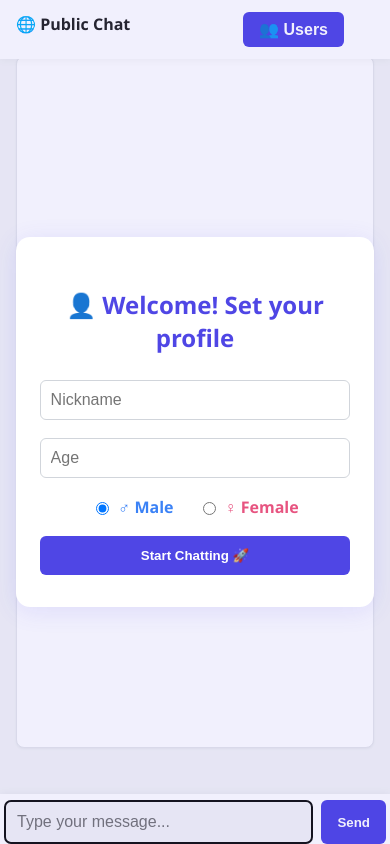
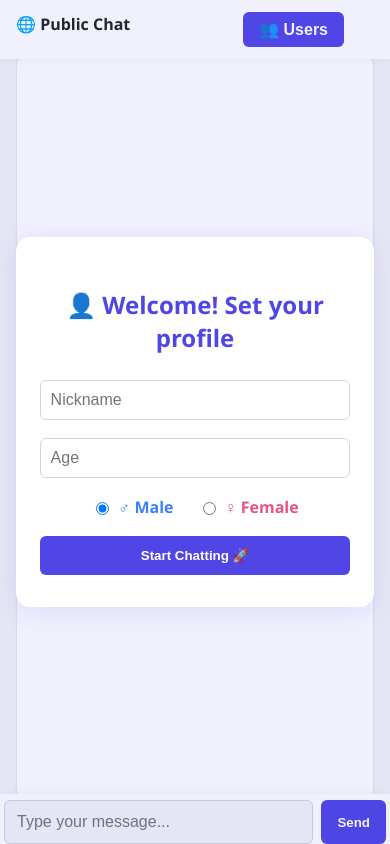
Before and after one commit to Roshan-Pokharel/anonymous_chatBot, a website: page public/index.html in a window 390 px wide. Drawn offline with nearby package versions, Linux system fonts and the light colour scheme; no server answers.

Commit message:
index amd style change

```diff
--- a/public/index.html
+++ b/public/index.html
@@ -43,7 +43,7 @@
         flex: 1;
         display: flex;
         flex-direction: column;
-        padding: 16px;
+        padding: 16px; /* Default desktop padding */
         position: relative; /* For proper positioning of children */
         overflow: hidden; /* Prevent #chat scroll, #messages will scroll */
       }
@@ -60,6 +60,7 @@
         border: 1px solid #e5e7eb;
         border-radius: 8px;
         box-shadow: 0 1px 3px rgba(0, 0, 0, 0.05);
+        /* Will have dynamic padding-bottom added by JS */
       }
       .msg {
         display: flex;
@@ -182,27 +183,21 @@
           padding: 12px 16px; /* Consistent padding */
         }
         #chat {
-          /* Adjust for fixed topBar and fixed form */
-          padding: 0 16px; /* Remove top/bottom padding here */
+          padding: 0 16px; /* Remove top/bottom padding here for mobile */
           padding-top: calc(
             56px + env(safe-area-inset-top, 0px)
           ); /* Top padding to clear topBar */
-          /* IMPORTANT: Calculate bottom padding to match the exact height of the form + safe area */
-          /* Form height (approx 44px for input + 12px button padding + 8px top/bottom form padding) + safe-area */
-          padding-bottom: calc(
-            (8px + 40px + 40px + 8px) + env(safe-area-inset-bottom, 0px)
-          ); /* Adjust this value if input/button sizes change */
           flex: 1; /* Allow #chat to take all available space */
           display: flex;
           flex-direction: column;
         }
         #roomTitle {
-          /* No specific padding-top here as #chat now handles it */
           margin-bottom: 12px;
         }
         #messages {
           flex: 1; /* Ensure messages takes all available space between title and form */
           min-height: 0; /* Important for flex items to shrink */
+          /* Dynamic padding-bottom will be set by JS */
         }
         #form {
           flex-direction: row;
--- a/public/script.js
+++ b/public/script.js
@@ -21,6 +21,10 @@ let myId = null;
 let myGender = "male";
 let myNickname = "";
 let myAge = null;
+
+// Store initial viewport height to detect keyboard
+let initialViewportHeight = window.innerHeight;
+let isKeyboardOpen = false;
 
 function showUserModal() {
   userModal.style.display = "flex";
@@ -131,24 +135,84 @@ socket.on("room history", (msgs) => {
   }, 150); // Small delay to allow rendering
 });
 
-// Listen for window resize events (triggered by keyboard on mobile)
-window.addEventListener("resize", () => {
-  setTimeout(() => {
-    scrollToBottom();
-  }, 200); // Give layout time to settle after resize
+// --- KEYBOARD HANDLING LOGIC ---
+const adjustChatPadding = () => {
+  // Only apply this logic on smaller screens (mobile)
+  if (window.innerWidth > 768) {
+    messages.style.paddingBottom = ""; // Reset for desktop
+    return;
+  }
+
+  const currentViewportHeight = window.innerHeight;
+  const keyboardHeightEstimate = initialViewportHeight - currentViewportHeight;
+  const formHeight = form.offsetHeight; // Get current height of the form
+
+  // A small threshold to account for minor resizes not related to keyboard
+  const threshold = 100;
+
+  if (keyboardHeightEstimate > threshold) {
+    // Keyboard is likely open
+    isKeyboardOpen = true;
+    // Set padding-bottom of messages to clear the keyboard + form + a little extra
+    messages.style.paddingBottom = `${
+      keyboardHeightEstimate + formHeight + 10
+    }px`;
+    // Also scroll the input into view to ensure it's not hidden
+    input.scrollIntoView({ behavior: "smooth", block: "end" });
+  } else {
+    // Keyboard is likely closed
+    isKeyboardOpen = false;
+    // Reset padding-bottom. Add the original fixed form height + safe area.
+    // We assume the form's height on mobile is roughly 72px (from its padding in CSS) + safe area.
+    // This value must match the form's height in CSS when no keyboard is present.
+    const defaultFormBottomSpace = formHeight; // Use actual form height
+    const safeAreaBottom =
+      parseFloat(
+        getComputedStyle(document.documentElement).getPropertyValue(
+          "--sa-b",
+          "0"
+        )
+      ) || 0; // Fallback if env() not supported
+    messages.style.paddingBottom = `${
+      defaultFormBottomSpace + safeAreaBottom + 10
+    }px`; // Add a small buffer too
+  }
+  scrollToBottom(); // Always scroll to bottom after adjustment
+};
+
+// Initial setup to capture viewport height and set base padding
+window.addEventListener("load", () => {
+  initialViewportHeight = window.innerHeight; // Capture initial height
+  adjustChatPadding(); // Set initial padding
+  scrollToBottom(); // Initial scroll
 });
 
-// Input focus listener for mobile keyboard adjustment
+// Listen for input focus (keyboard likely to appear)
 input.addEventListener("focus", () => {
+  // Use a small timeout to allow keyboard to start appearing
   setTimeout(() => {
-    scrollToBottom();
-  }, 300); // Give virtual keyboard time to appear and layout to adjust
+    adjustChatPadding();
+  }, 100);
 });
 
-// Initial scroll when the page loads
-window.addEventListener("load", () => {
-  scrollToBottom();
+// Listen for input blur (keyboard likely to disappear)
+input.addEventListener("blur", () => {
+  // Use a small timeout to allow keyboard to fully disappear
+  setTimeout(() => {
+    adjustChatPadding();
+  }, 100);
 });
+
+// Listen for window resize (keyboard appearance/disappearance triggers this)
+// Debounce to prevent excessive calls during rapid resizing
+let resizeTimeout;
+window.addEventListener("resize", () => {
+  clearTimeout(resizeTimeout);
+  resizeTimeout = setTimeout(() => {
+    adjustChatPadding();
+  }, 200); // Debounce time
+});
+// --- END KEYBOARD HANDLING LOGIC ---
 
 function getGenderSymbol(gender) {
   return gender === "female" ? "♀" : "♂";
@@ -251,8 +315,3 @@ allUsersModal.addEventListener("click", (e) => {
     allUsersModal.style.display = "none";
   }
 });
-
-// The initial focus and scroll on load
-window.onload = () => {
-  input.focus();
-};
```
